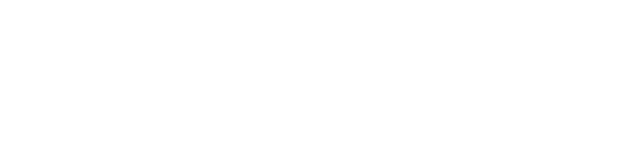
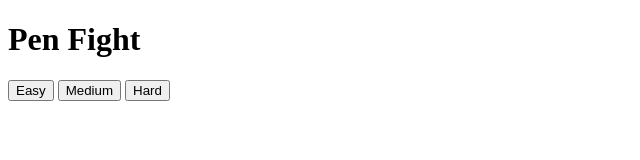
Before and after one commit to XpolioN2005/pen-fight, a plain HTML site: page index.html in a window 1280 px wide. Shown: the whole page, without its empty margins (0-640 px from the left). Drawn offline with Linux system fonts and the light colour scheme.

Commit message:
Refactor HTML structure and improve formatting for Pen Fight game

```diff
--- a/index.html
+++ b/index.html
@@ -1,12 +1,31 @@
 <!DOCTYPE html>
 <html lang="en">
 <head>
-    <meta charset="UTF-8">
-    <meta name="viewport" content="width=device-width, initial-scale=1.0">
-    <link rel="icon" type="image/x-icon" href="favicon.ico">
-    <title>pen fight</title>
+  <meta charset="UTF-8">
+  <meta name="viewport" content="width=device-width, initial-scale=1.0">
+  <link rel="icon" type="image/x-icon" href="favicon.ico">
+  <title>Pen Fight</title>
+
+  <!-- External CSS -->
+  <link rel="stylesheet" href="style/style.css">
 </head>
 <body>
+  <!-- Game UI -->
+  <header>
+	<h1>Pen Fight</h1>
+	<div id="controls">
+	  <button onclick="setDifficulty('easy')">Easy</button>
+	  <button onclick="setDifficulty('medium')">Medium</button>
+	  <button onclick="setDifficulty('hard')">Hard</button>
+	</div>
+  </header>
 
+  <!-- Game Area -->
+  <main>
+	<canvas id="gameCanvas" width="800" height="500"></canvas>
+  </main>
+
+  <!-- Game Scripts -->
+  <!-- <script></script> -->
 </body>
 </html>
```
